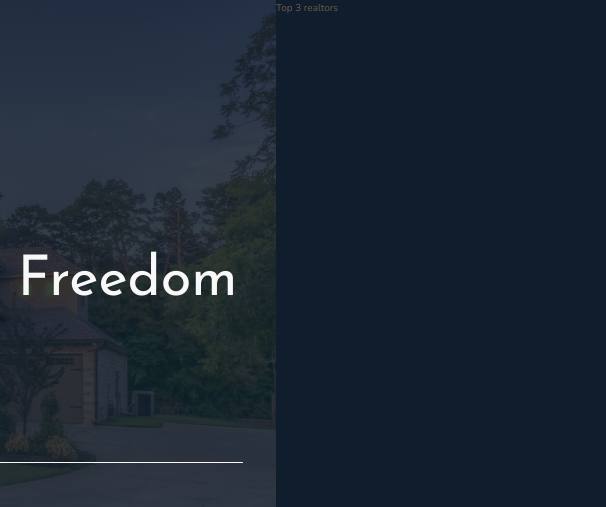
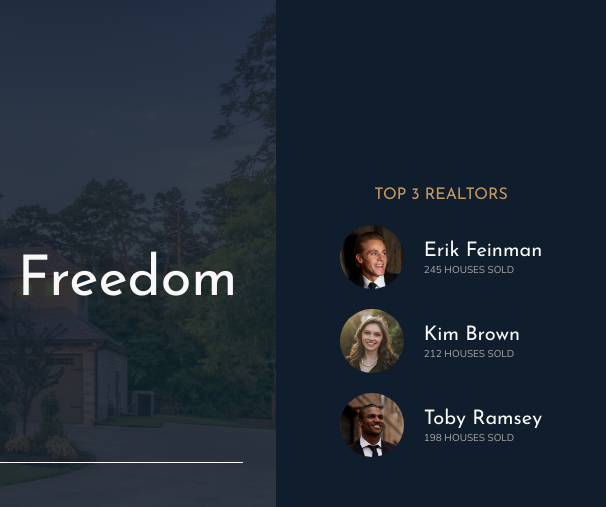
Before and after one commit to Beschuetzer/CSS-Grid, a website: page index.html in a window 1280 px wide. Shown: the top 507 px of the page, 674-1280 px from the left. Drawn offline with nearby package versions, Linux system fonts and the light colour scheme.

Commit message:
Finish everything but media queries

```diff
--- a/index.html
+++ b/index.html
@@ -34,7 +34,24 @@
 
         </header>
         <section class="realtors">
-            Top 3 realtors
+            <h3 class="heading-3">Top 3 Realtors</h3>
+            <div class="realtors__list">
+                <img src="img/realtor-1.jpeg" alt="Image of Realtor 1" class="realtors__image">
+                <div class="realtors__details">
+                    <h4 class="heading-4 heading-4--light">Erik Feinman</h4>
+                    <p class="realtors__sold">245 Houses Sold</p>
+                </div>
+                <img src="img/realtor-2.jpeg" alt="Image of Realtor 2" class="realtors__image">
+                <div class="realtors__details">
+                    <h4 class="heading-4 heading-4--light">Kim Brown</h4>
+                    <p class="realtors__sold">212 Houses Sold</p>
+                </div>
+                <img src="img/realtor-3.jpeg" alt="Image of Realtor 3" class="realtors__image">
+                <div class="realtors__details">
+                    <h4 class="heading-4 heading-4--light">Toby Ramsey</h4>
+                    <p class="realtors__sold">198 Houses Sold</p>
+                </div>
+            </div>
         </section>
         <section class="features">
             <div class="feature">
--- a/sass/_realtors.scss
+++ b/sass/_realtors.scss
@@ -1,4 +1,26 @@
 .realtors {
     background-color: $color-secondary;
     grid-column: col-start 7 / -1;
+    display: grid;
+    justify-content: center;
+    align-content: center;
+    justify-items: center;
+    grid-row-gap: $default-font-size;
+
+    &__list {
+        display: grid;
+        grid-template-columns: min-content max-content;
+        align-items: center;
+        grid-gap: 2.5vmin;
+    }
+    &__image {
+        width: $default-font-size * 4;
+        display: block;
+        border-radius: 50%;
+    }
+    &__sold {
+        text-transform: uppercase;
+        color: $color-grey-light-2;
+        margin-top: -$default-font-size * .33;
+    }
 }
```
Also changed, not shown: css/style.css, 1 other file.
